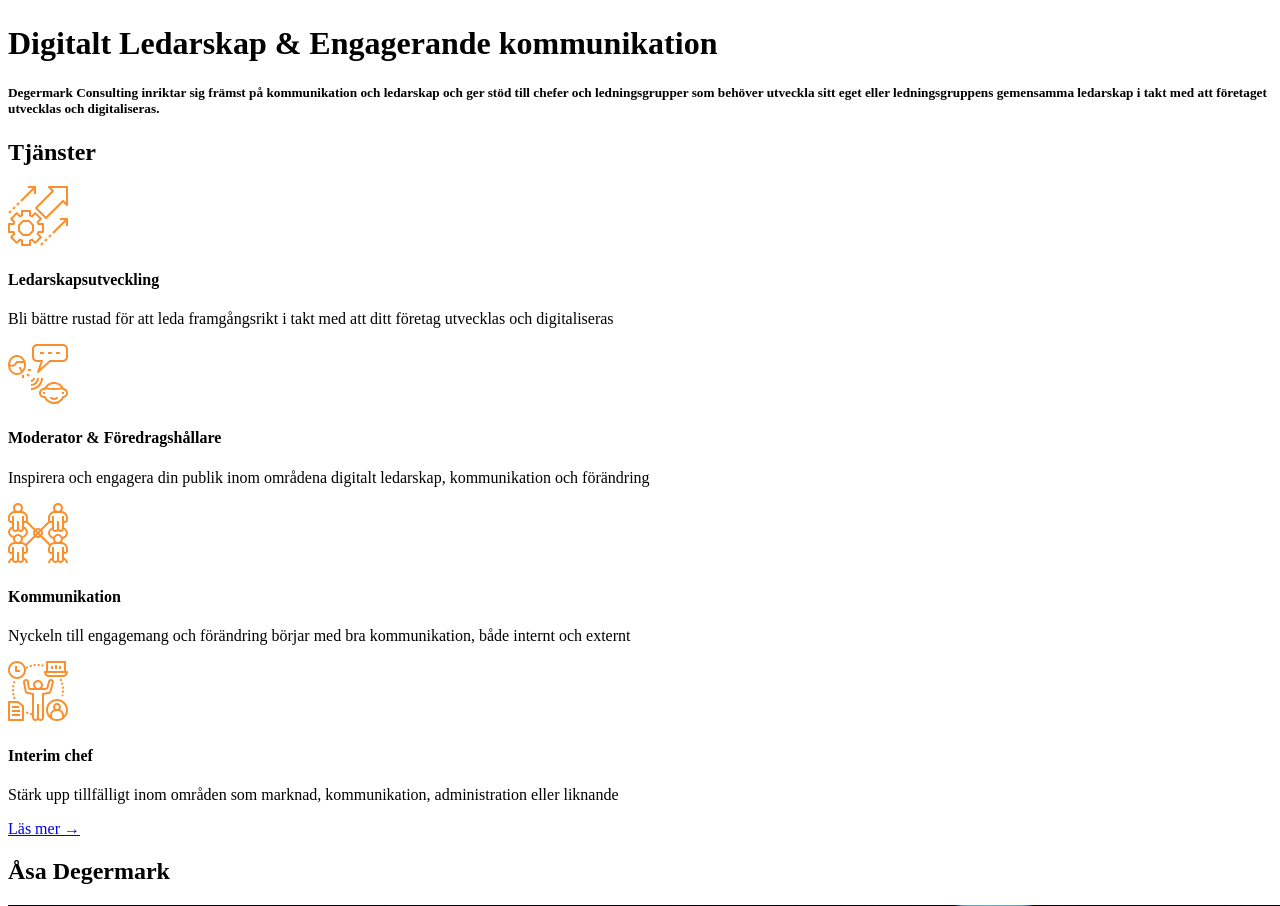
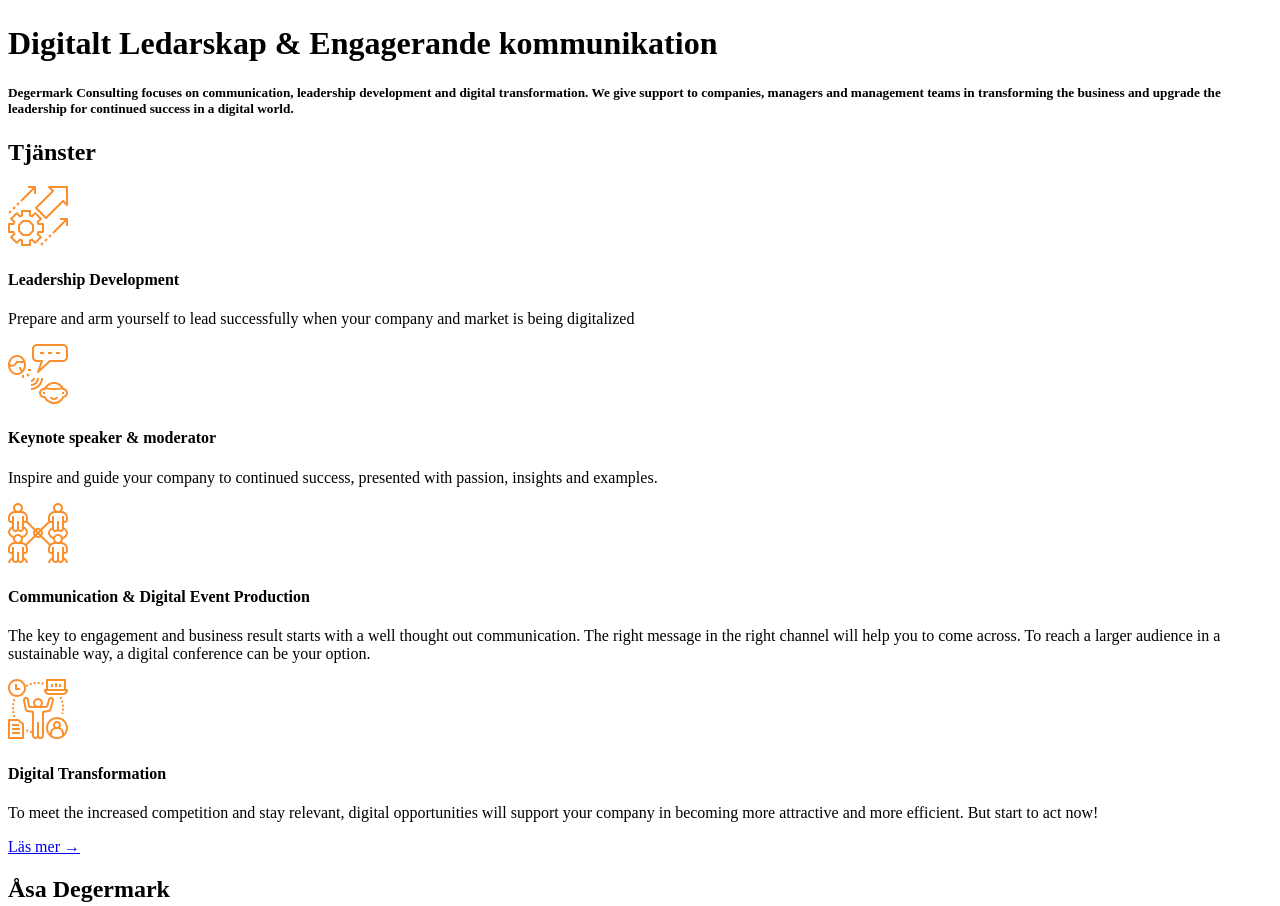
Before and after one commit to mnshellgren/dmconsulting-netlify, a Gatsby site: page / in a window 1280 px wide. Shown: the part 1308-2214 px from the top of the page. Built offline with nearby package versions, Linux system fonts and the light colour scheme; Gatsby itself is replaced by a stand-in of ours.

Commit message:
translate texts in index

```diff
--- a/src/pages/index.js
+++ b/src/pages/index.js
@@ -23,10 +23,7 @@
       <Container>
         <section className="col-xs-11 col-sm-10 col-md-8 text-center m-auto section-padding-top-lg section-padding-bottom-lg">
 
-            <h5 className="intro-text">Degermark Consulting inriktar sig främst på kommunikation och ledarskap
-          och ger stöd till chefer och ledningsgrupper som behöver utveckla sitt
-          eget eller ledningsgruppens gemensamma ledarskap i takt med att företaget
-          utvecklas och digitaliseras.</h5>
+            <h5 className="intro-text">Degermark Consulting focuses on communication, leadership development and digital transformation. We give support to companies, managers and management teams in transforming the business and upgrade the leadership for continued success in a digital world.</h5>
 
         </section>
       </Container>
@@ -37,25 +34,27 @@
           <div className="col-xs-12 col-sm-6 col-md-6 mt-4">
             <div className="card p-4 text-center">
               <img className="card-icon mt-3 mb-4" src={leadership_icon} alt="Created by Massupa  Kaewgahya"/>
-              <h4>Ledarskapsutveckling</h4>
-              <p>Bli bättre rustad för att leda framgångsrikt i takt med att ditt företag utvecklas och digitaliseras</p>
+              <h4>Leadership Development</h4>
+              <p>Prepare and arm yourself to lead successfully when your company and market is being digitalized</p>
             </div>
             <div className="card p-4 text-center mt-4">
               <img className="card-icon mt-3 mb-4" src={moderator_icon} alt="Created by Massupa  Kaewgahya"/>
-              <h4>Moderator & Föredragshållare</h4>
-              <p>Inspirera och engagera din publik inom områdena digitalt ledarskap, kommunikation och förändring</p>
+              <h4>Keynote speaker & moderator</h4>
+              <p>Inspire and guide your company to continued success, presented with passion, insights and examples.</p>
             </div>
           </div>
           <div className="col-xs-12 col-sm-6 col-md-6 mt-4">
             <div className="card p-4 text-center">
               <img className="card-icon mt-3 mb-4" src={organisation_icon} alt="Created by Massupa  Kaewgahya"/>
-              <h4>Kommunikation</h4>
-              <p>Nyckeln till engagemang och förändring börjar med bra kommunikation, både internt och externt </p>
+              <h4>Communication & Digital Event Production</h4>
+              <p>The key to engagement and business result starts with a well thought out communication. The right message in the right channel will help you to come across. To reach a larger
+
+audience in a sustainable way, a digital conference can be your option.</p>
             </div>
             <div className="card p-4 text-center mt-4">
               <img className="card-icon mt-3 mb-4" src={chef_icon} alt="management by Massupa  Kaewgahya from the Noun Project"/>
-              <h4>Interim chef</h4>
-              <p>Stärk upp tillfälligt inom områden som marknad, kommunikation, administration eller liknande</p>
+              <h4>Digital Transformation</h4>
+              <p>To meet the increased competition and stay relevant, digital opportunities will support your company in becoming more attractive and more efficient. But start to act now!</p>
             </div>
 
           </div>
@@ -75,9 +74,9 @@
             </div>
             <div className="col-xs-12 col-sm-6 pt-3">
               <ul>
-                <li>20 års erfarenhet som chef inom marknadsföring och kommunikation</li>
-                <li>Certifierad ledarskapscoach</li>
-                <li>Föredragshållare & moderator</li>
+                <li>20 years of experience in management and communication</li>
+                <li>Certified leadership coach</li>
+                <li>Keynote speaker & moderator</li>
               </ul>
             </div>
           </div>
@@ -105,7 +104,7 @@
       </div>
       <Container>
         <section className="section-padding-top-sm section-padding-bottom-lg">
-          <h2 className="mt-5">Kontakt</h2>
+          <h2 className="mt-5">Contact</h2>
           <div className="row mt-5">
 
             <div className="col-xs-11 col-sm-6 col-md-6 col-lg-5 pl-1 mt-3">
@@ -121,8 +120,8 @@
                 <div className="col-10"><img className="logotype" src={Logotype}/></div>
 
                 <div className="col-12 mt-4">
-                <p className="">mail: <a href="mailto:asa@degermark.nu"> asa@degermark.nu</a><i className="fa fa-external-link"></i><br></br>
-                    mobil: +46 709 86 24 90 <br></br>
+                <p className="">email: <a href="mailto:asa@degermark.nu"> asa@degermark.nu</a><i className="fa fa-external-link"></i><br></br>
+                    mobile: +46 709 86 24 90 <br></br>
                   linkedin:
                   <a href="http://linkedin.com/in/asadegermark"> linkedin.com/in/asadegermark</a><i className="fa fa-external-link"></i>
                 </p>
```
